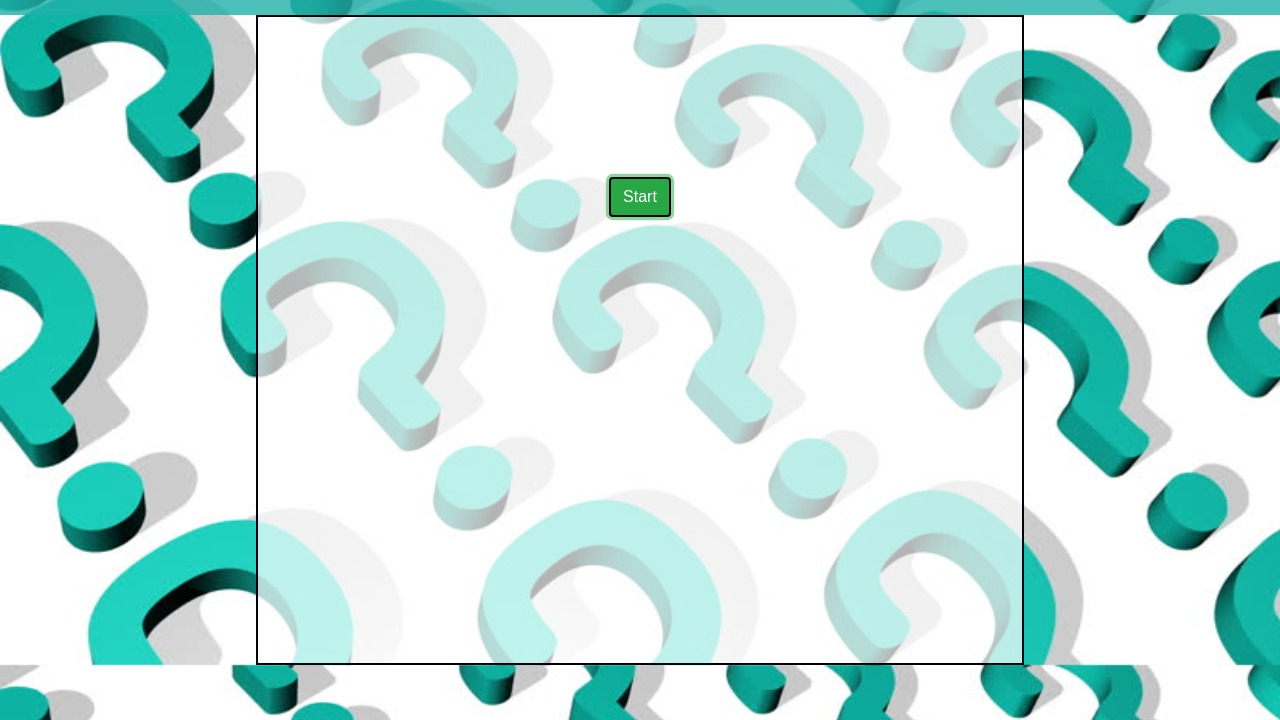
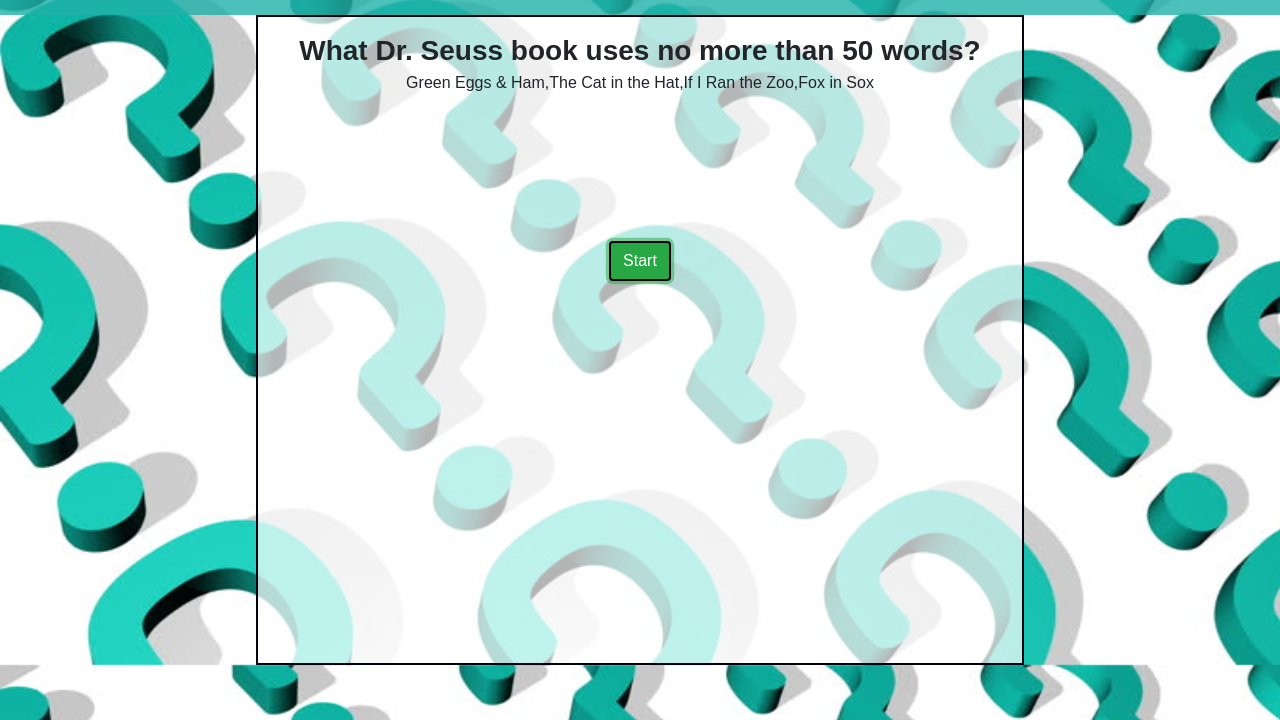
Before and after one commit to MamaRussia/Trivia-Game, a website: page index.html in a window 1280 px wide. Both pictures are taken after a click on the button "Start". Shown: the part 80-800 px from the top of the page. Drawn offline with nearby package versions, Linux system fonts and the light colour scheme.

Commit message:
added data values and attributes to choices in the game so it can check if correct answer was selected

```diff
--- a/assets/javascript/newtry.js
+++ b/assets/javascript/newtry.js
@@ -135,25 +135,43 @@
 }
 
 function showQs() {
+  // hideStart();
   const index = Math.floor(questions.length - 1);
-  const questionSelected = questions[index];
-  const questionSpot = document.getElementById('questions');
+  const pick = questions[index];
+  let choicesFromQuestion = questions[index].choice;
+  console.log(pick);
+  console.log(choicesFromQuestion);
+
+  const questionSpot = document.querySelector('#questions');
+  const answerSpot = document.querySelector('#answers');
+
   questions.splice(index, 1);
-  questionSpot.innerHTML = `<h2>${questionSelected.question}</h2>`;
-  console.log(questionSelected);
-  console.log(questionSpot);
+  questionSpot.innerHTML = `<h2>${pick.question}</h2>`;
+  answerSpot.innerHTML = `<h2>${choicesFromQuestion}</h2>`;
 
-  //   for (let i = 0; i < questionSelected.choice.length; i++) {
-  //     const userPick = `<div>`;
-  //     userPick.addClass('answerchoices');
-  //     userPick.html(questionSelected.choice[i]);
-  //     // assign array position so answer can be checked
-  //     console.log(questionSelected.answer);
-  //     userPick.attr('data-guessvalue', i);
-  //     $('#answers').append(userPick);
-  //   }
+    for (let i = 0; i < pick.choice.length; i++) {
+        let userPick = document.createElement('div');
+        userPick.classList = 'answerchoices';
+        userPick.innerHTML = pick.choice[i];
+        userPick.setAttribute('data-guessvalue', i);
 
-  playAudio();
+        console.log(userPick);
+
+    choicesFromQuestion = document.querySelector('#answers');
+    choicesFromQuestion.innerHTML = `${pick.choice}`;
+  }
+  choicesFromQuestion = document.createElement('div');
+  choicesFromQuestion.classList = 'answerchoices';
+}
+
+let startBtn = document.querySelector('button');
+console.log(startBtn);
+startBtn.addEventListener('click', showQs);
+
+function hideStart() {
+  startBtn = document.querySelector('button');
+
+  startBtn.style.display = 'none';
 }
 
 function showAnswers() {
@@ -165,15 +183,8 @@
   console.log(answerFromQuestionSelected);
   console.log(answerSpot);
 
-  //   if (questionSelected === -1) {
-  //     stop();
-  //   } else {
-  //     showQs();
-  //   }
-
   playAudio();
 }
-
 function winImg() {
   const index = Math.floor(questions.length - 1);
   const imageSelected = questions[index];
@@ -182,19 +193,9 @@
 
   imageSpot.innerHTML = `"<img src=${imageSelected.photo}>"`;
 
-    winArrayPics.push(imageSelected);
-    console.log(winArrayPics);
-  //   $('#time').hide();
-  //   byePic = setTimeout(function () {
-  //     $('#answers').empty();
-  //     $('#time').show();
-  //     timer = 10;
-  //     runTimer();
-  //     displayQuestion();
-  //   }, 5000);
-  //
+  winArrayPics.push(imageSelected);
+  console.log(winArrayPics);
 }
-
 function loseImg() {
   const index = Math.floor(questions.length - 1);
   const imageSelected = incorrectPhotos[index];
@@ -203,17 +204,7 @@
 
   imageSpot.innerHTML = `"<img src=${imageSelected.photo}>"`;
   loseArrayPics.push(imageSelected);
-  //   $('#time').hide();
-  //   byePic = setTimeout(function () {
-  //     $('#answers').empty();
-  //     $('#time').show();
-  //     timer = 10;
-  //     runTimer();
-  //     displayQuestion();
-  //   }, 5000);
-  //
 }
-
 function runTimer() {
   let running;
   let intervalId;
--- a/index.html
+++ b/index.html
@@ -12,6 +12,29 @@
       integrity="sha384-Gn5384xqQ1aoWXA+058RXPxPg6fy4IWvTNh0E263XmFcJlSAwiGgFAW/dAiS6JXm"
       crossorigin="anonymous"
     />
+
+    <!-- Our custom css and javascript -->
+    <link rel="stylesheet" href="assets/css/reset.css" />
+    <link rel="stylesheet" href="assets/css/css.css" />
+  </head>
+  <body>
+    <header>
+      <h1>Time for Trivia</h1>
+    </header>
+
+    <div class="wrapper">
+      <div id="questions"></div>
+      <div  id="answers"></div>
+      <!-- <div id="choices"></div> -->
+
+      <div id="time"></div>
+      <button class="btn btn-success" id="start">Start</button>
+      <!-- <button class="btn btn-success" id="reset">Play Again?</button> -->
+    </div>
+    <!-- corny gameshow music plays when you click start -->
+    <audio id="myAudio">
+      <source src="gameshow.MP3" type="audio/mpeg" />
+    </audio>
     <script
       src="https://code.jquery.com/jquery-3.2.1.slim.min.js"
       integrity="sha384-KJ3o2DKtIkvYIK3UENzmM7KCkRr/rE9/Qpg6aAZGJwFDMVNA/GpGFF93hXpG5KkN"
@@ -27,29 +50,9 @@
       integrity="sha384-JZR6Spejh4U02d8jOt6vLEHfe/JQGiRRSQQxSfFWpi1MquVdAyjUar5+76PVCmYl"
       crossorigin="anonymous"
     ></script>
-    <!-- Our custom css and javascript -->
-    <link rel="stylesheet" href="assets/css/reset.css" />
-    <link rel="stylesheet" href="assets/css/css.css" />
     <script
       type="text/javascript"
       src="../Trivia-Game/assets/javascript/newtry.js"
     ></script>
-  </head>
-  <body>
-    <header>
-      <h1>Time for Trivia</h1>
-    </header>
-
-    <div class="wrapper">
-      <div id="questions"></div>
-      <div id="answers"></div>
-      <div id="time"></div>
-      <button class="btn btn-success" id="start">Start</button>
-      <!-- <button class="btn btn-success" id="reset">Play Again?</button> -->
-    </div>
-    <!-- corny gameshow music plays when you click start -->
-    <audio id="myAudio">
-      <source src="gameshow.MP3" type="audio/mpeg" />
-    </audio>
   </body>
 </html>
```
